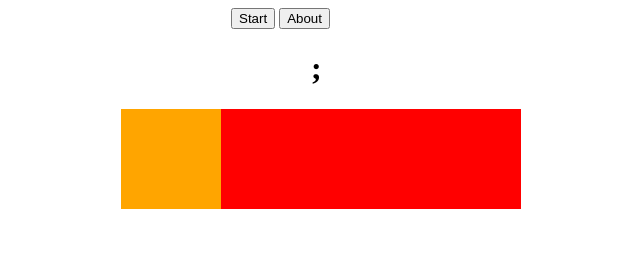
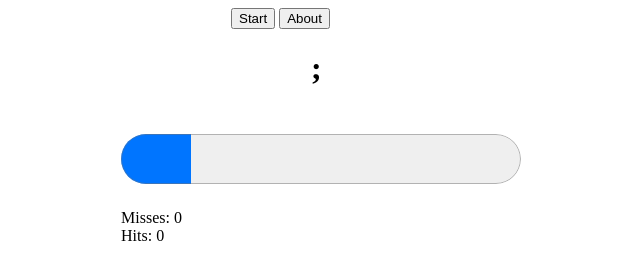
Before and after one commit to TheNotary/fish_poop, a plain HTML site: page keyboard_memory.html in a window 1280 px wide. Both pictures are taken after a click on the button "Start". Shown: the whole page, without its empty margins (319-959 px from the left). Drawn offline with Linux system fonts and the light colour scheme.

Commit message:
completes MVP on keyboard_memory mini-game

```diff
--- a/keyboard_memory.html
+++ b/keyboard_memory.html
@@ -28,16 +28,9 @@
   width: 20px;
 }
 
-#progress-bar {
+progress {
   height: 100px;
   width: 100%;
-  background-color: red;
-}
-
-#actual-progress {
-  height: 100%;
-  width: 100px;
-  background-color: orange;
 }
 
 </style>
@@ -48,16 +41,21 @@ var available_letters = [ 'a', 's', 'd', 'f', 'j', 'k', 'l', ';' ]
 var current_letter
 
 var gameStatus = 'stopped'
+var game_timer
+var global_v;
 
 function keyboard_func(e) {
 
-  if (gameStatus == 'started') {
+  if (gameStatus == 'started' && e.keyCode >= 32 && e.keyCode <= 126) {
     var typed_letter = String.fromCharCode(e.keyCode).toLowerCase()
 
     if (typed_letter == current_letter) {
-      //alert('you win')
+      register_a_hit(current_letter, e.keyCode)
       clear_challenge()
       setTimeout(challenge_player, 200)
+    }
+    else {
+      register_a_miss(current_letter, e.keyCode)
     }
   }
 
@@ -66,7 +64,11 @@ function keyboard_func(e) {
 
 function start_game() {
   gameStatus = 'started'
+  clear_stats()
+  reset_game()
   document.getElementById('game').style.display = "block"
+
+  game_timer = setInterval(game_timer_func, 16)
 
   setTimeout(challenge_player, 200)
 }
@@ -83,6 +85,19 @@ function clear_challenge() {
   challenge_tag.innerHTML = "&nbsp;"
 }
 
+
+function register_a_miss(current_letter, keyCode) {
+  var tag = document.getElementById("misses")
+  var misses_count =  parseInt(tag.innerHTML)
+  tag.innerHTML = misses_count + 1
+}
+
+function register_a_hit(current_letter, keyCode) {
+  var tag = document.getElementById("hits")
+  var misses_count =  parseInt(tag.innerHTML)
+  tag.innerHTML = misses_count + 1
+}
+
 function pick_random_letter() {
   var max = available_letters.length - 1
   var min = 0
@@ -90,8 +105,28 @@ function pick_random_letter() {
   return available_letters[rand]
 }
 
+function game_timer_func() {
+  var progress_bar = document.getElementById('progress')
+  progress_bar.value = progress_bar.value + 1
+  if (progress_bar.value >= progress_bar.max) {
+    reset_game()
+    gameStatus = 'stopped'
+    document.getElementById('game').style.display = "none"
+  }
+  global_v = progress_bar
+}
 
-var global_v;
+function reset_game() {
+  clearInterval(game_timer)
+  document.getElementById('progress').value = 0
+  clear_challenge()
+}
+
+function clear_stats() {
+  document.getElementById("hits").innerHTML = 0
+  document.getElementById("misses").innerHTML = 0
+}
+
 
 function toggle_about_text() {
   var about_text_tag = document.getElementById("about-text")
@@ -124,9 +159,12 @@ function toggle_about_text() {
   <div id="game">
     <h1 id="challenge">&nbsp;</h1>
 
-    <div id="progress-bar">
-      <div id="actual-progress"></div>
-    </div>
+    <progress id="progress" value="0" max="1000"></progress>
+  </div>
+
+  <div id="stats">
+    <div>Misses: <span id="misses">0</div>
+    <div>Hits: <span id="hits">0</div>
   </div>
 
 </div>
```
